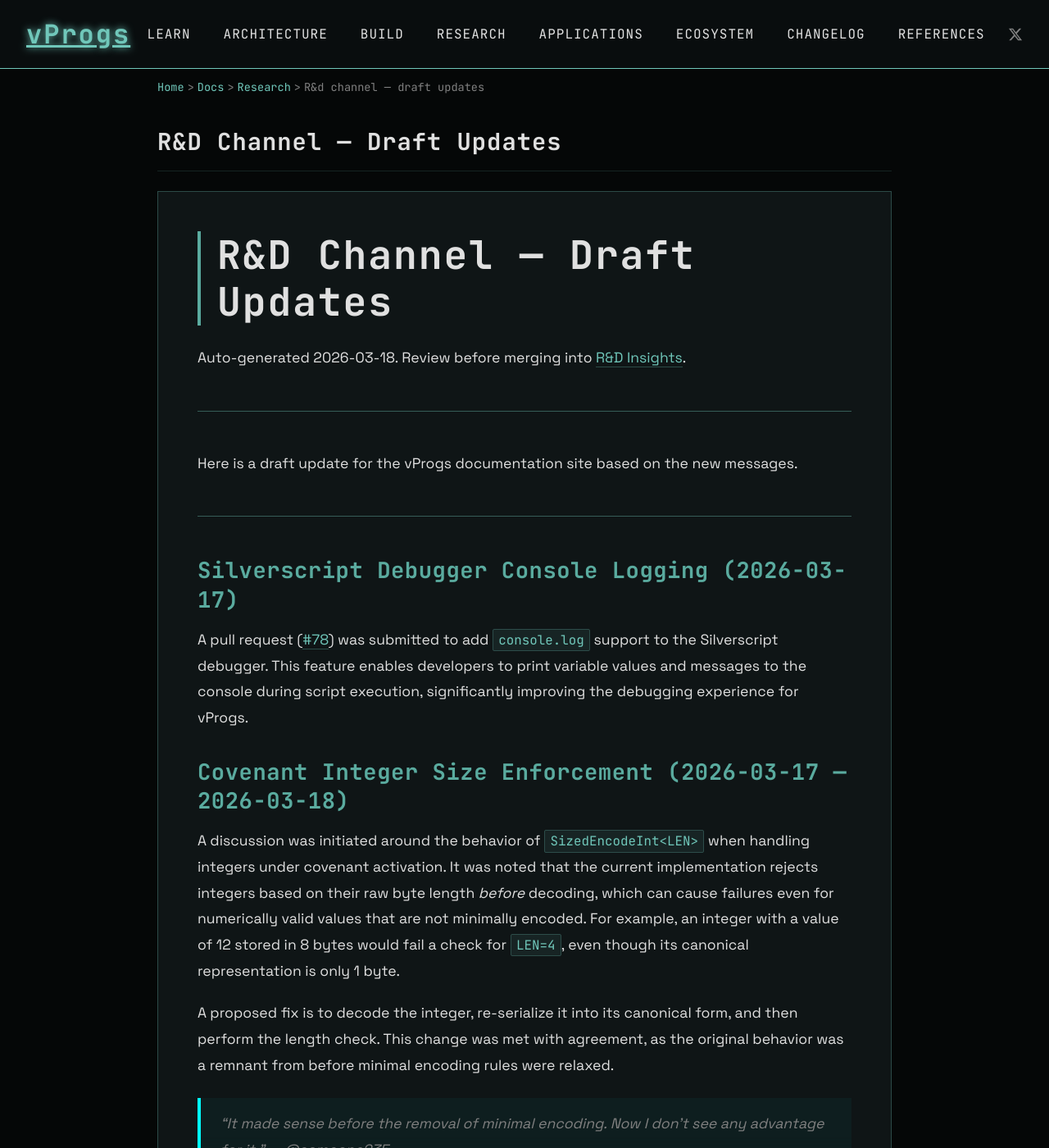
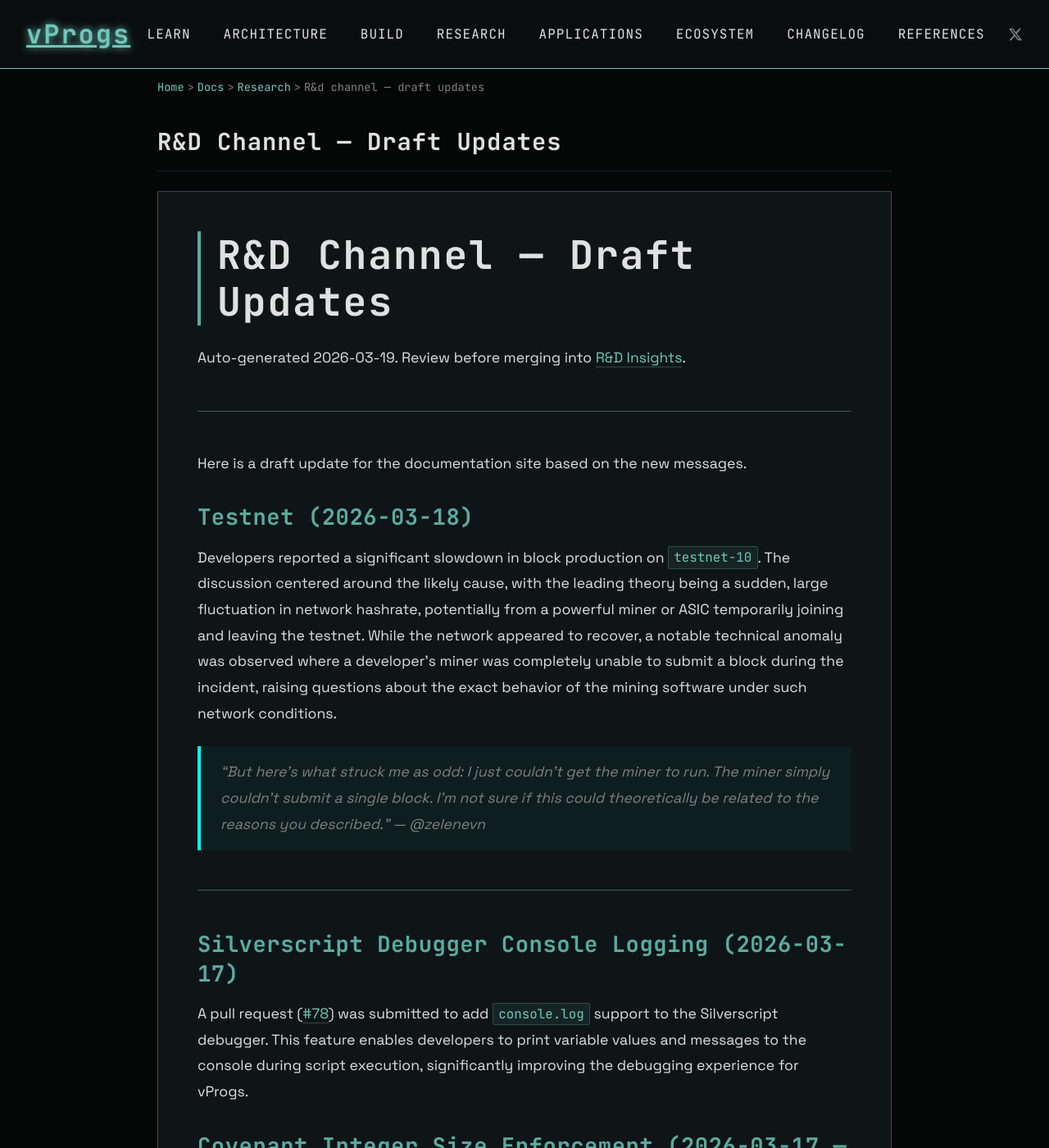
Before and after one commit to creative-inference/vprogs.xyz, a Jekyll site: the page built from docs/research/rnd-draft-updates.md, in a window 1280 px wide and 1400 px high. Shown: the whole window at 82% size. Built offline with Jekyll 4.4.1, drawn with Linux system fonts in a browser that asks for light colours; our own code applies the rules of GitHub Pages for plain Markdown files.

Commit message:
chore: draft R&D summary for 2026-03-19

```diff
--- a/docs/research/rnd-draft-updates.md
+++ b/docs/research/rnd-draft-updates.md
@@ -1,10 +1,15 @@
 # R&D Channel — Draft Updates
 
-Auto-generated 2026-03-18. Review before merging into [R&D Insights](/changelog/rnd-insights).
+Auto-generated 2026-03-19. Review before merging into [R&D Insights](/changelog/rnd-insights).
 
 ---
 
-Here is a draft update for the vProgs documentation site based on the new messages.
+Here is a draft update for the documentation site based on the new messages.
+
+### Testnet (2026-03-18)
+Developers reported a significant slowdown in block production on `testnet-10`. The discussion centered around the likely cause, with the leading theory being a sudden, large fluctuation in network hashrate, potentially from a powerful miner or ASIC temporarily joining and leaving the testnet. While the network appeared to recover, a notable technical anomaly was observed where a developer's miner was completely unable to submit a block during the incident, raising questions about the exact behavior of the mining software under such network conditions.
+
+> "But here’s what struck me as odd: I just couldn’t get the miner to run. The miner simply couldn’t submit a single block. I’m not sure if this could theoretically be related to the reasons you described." — @zelenevn
 
 ---
 
```
